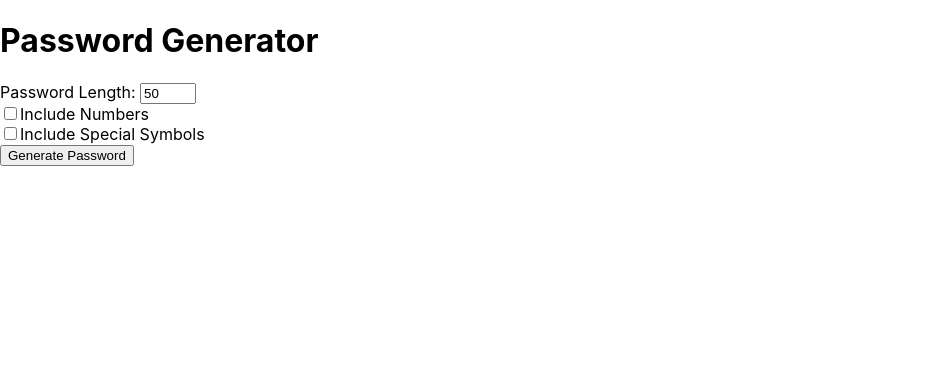
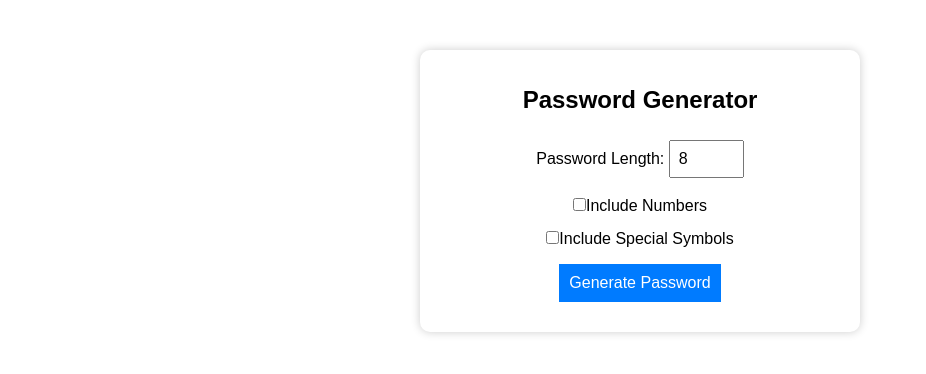
Before and after one commit to UmeenHashel/PasswordGenerator---Frontend, a React (Create React App) app: page / in a window 1280 px wide. Shown: the top 374 px of the page, without its empty margins (0-926 px from the left). Built offline with nearby package versions, Linux system fonts and the light colour scheme.

Commit message:
Added styles.css and gave a basic style to the frontend

```diff
--- a/src/App.js
+++ b/src/App.js
@@ -1,8 +1,9 @@
 import { useState } from "react";
+import "./styles.css";
 
 
 function App() {
-  const [length, setLength] = useState(50);
+  const [length, setLength] = useState(8);
   const [numbers, setNumbers] = useState(false);
   const [symbols, setSymbols] = useState(false);
   const [password, setPassword] = useState("");
--- /dev/null
+++ b/src/styles.css
@@ -0,0 +1,31 @@
+.container {
+    max-width: 400px;
+    margin: 50px auto;
+    padding: 20px;
+    border-radius: 10px;
+    box-shadow: 0 0 10px rgba(0, 0, 0, 0.2);
+    text-align: center;
+    font-family: Arial, sans-serif;
+  }
+
+  h1 {
+    font-size: 24px;
+  }
+
+  input, button {
+    margin: 10px 0;
+    padding: 8px;
+    font-size: 16px;
+  }
+
+  button {
+    background-color: #007bff;
+    color: white;
+    border: none;
+    padding: 10px;
+    cursor: pointer;
+  }
+
+  button:hover {
+    background-color: #0056b3;
+  }
```
